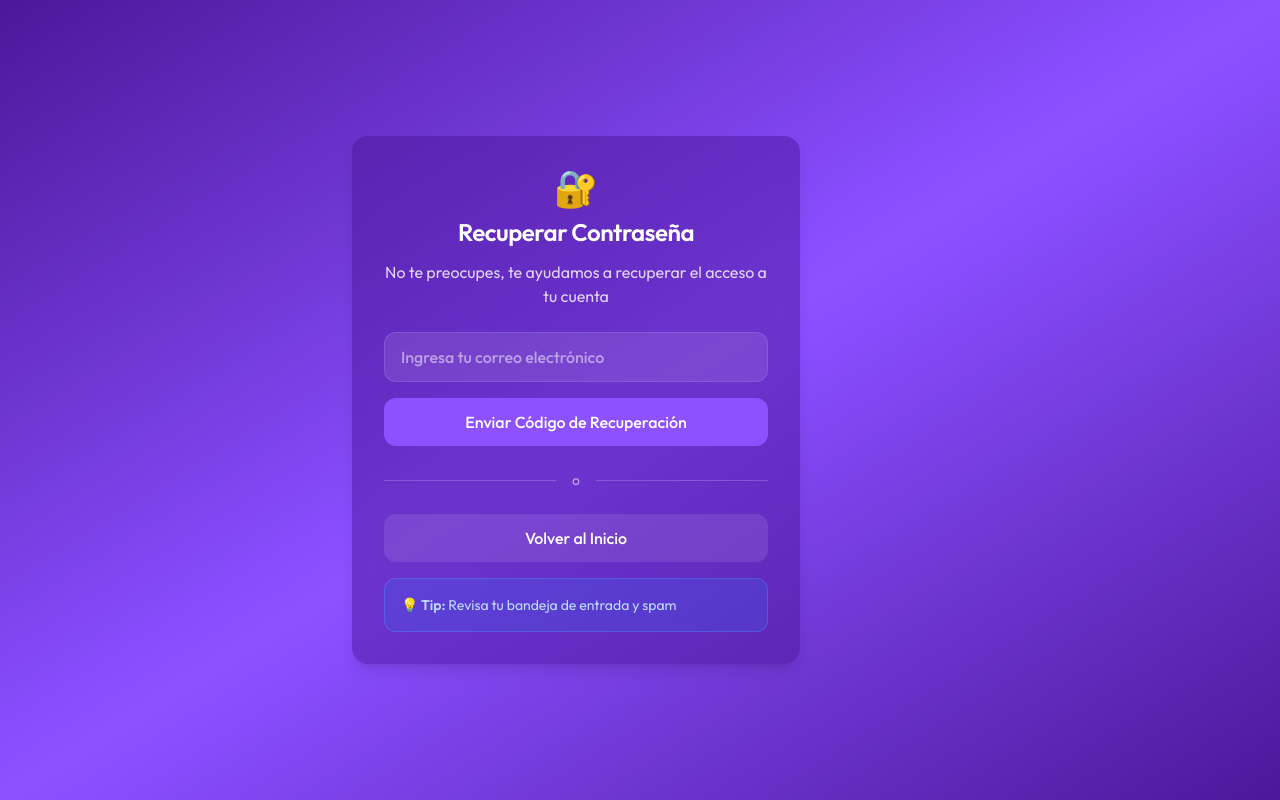
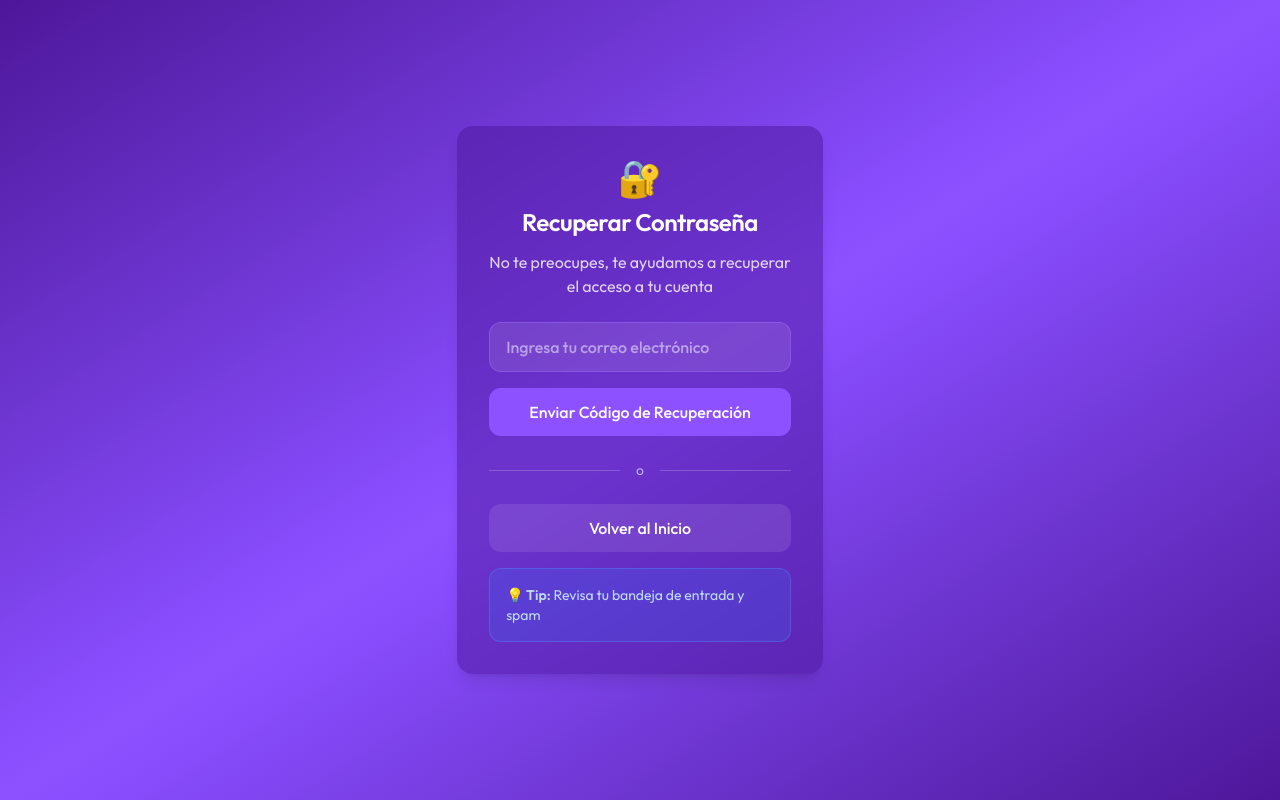
Before and after one commit to emmavargas/bible-game-front, an Angular app: page /forgot-password in a window 1280 px wide. Built offline with nearby package versions, Linux system fonts and the light colour scheme.

Commit message:
version final v2

```diff
--- a/src/app/layout/auth-layout/auth-layout.html
+++ b/src/app/layout/auth-layout/auth-layout.html
@@ -1,5 +1,5 @@
 <div class="flex justify-center bg-gradient-to-br from-violet-900 via-violet-500 to-violet-900 min-h-screen w-full bg-no-repeat">
-    <div class=" flex flex-col w-2/7 my-5 justify-center">
+    <div class="flex flex-col w-[98%] min-[390px]:w-[96%] lg:w-2/7 my-5 justify-center">
         <router-outlet></router-outlet>
     </div>
 </div>
--- a/src/app/layout/forgot-password-layout/forgot-password-layout.html
+++ b/src/app/layout/forgot-password-layout/forgot-password-layout.html
@@ -1,5 +1,5 @@
-<div class="flex justify-center items-center bg-gradient-to-br from-violet-900 via-violet-500 to-violet-900 min-h-screen w-full bg-no-repeat">
-    <div class="flex flex-col w-full max-w-xl mx-4 my-5">
+<div class="flex justify-center bg-gradient-to-br from-violet-900 via-violet-500 to-violet-900 min-h-screen w-full bg-no-repeat">
+    <div class=" flex flex-col w-2/7 my-5 justify-center">
         <router-outlet></router-outlet>
     </div>
 </div>
```
